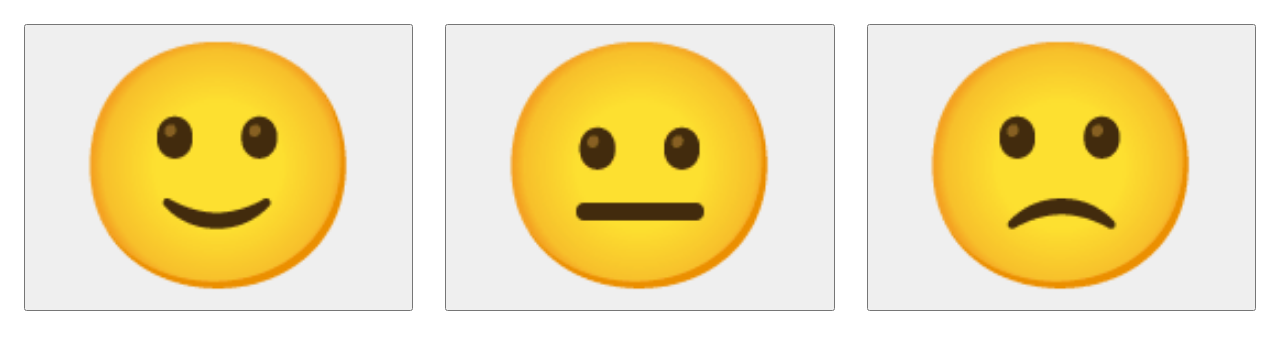
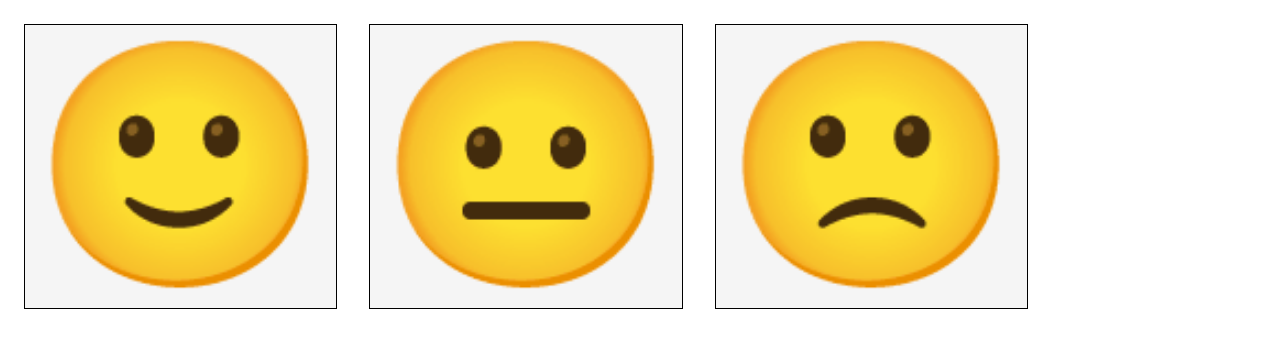
Before and after one commit to davidbeijinho/vote-machine, a React app in the folder frontend/: page / in a window 1280 px wide. Built offline with nearby package versions, Linux system fonts and the light colour scheme.

Commit message:
chore: imrpove css

```diff
--- a/frontend/index.css
+++ b/frontend/index.css
@@ -1,13 +1,10 @@
-.button {
-  margin: 1rem;
-  flex: 1;
-}
-
 .icon {
   font-size: 15rem;
 }
 
-.container {
-  display: flex;
-	flex-wrap: wrap;
+.button {
+  margin: 1rem;
+  background:whitesmoke;
+  border: 1px solid black;
+  box-shadow: none;
 }
```
